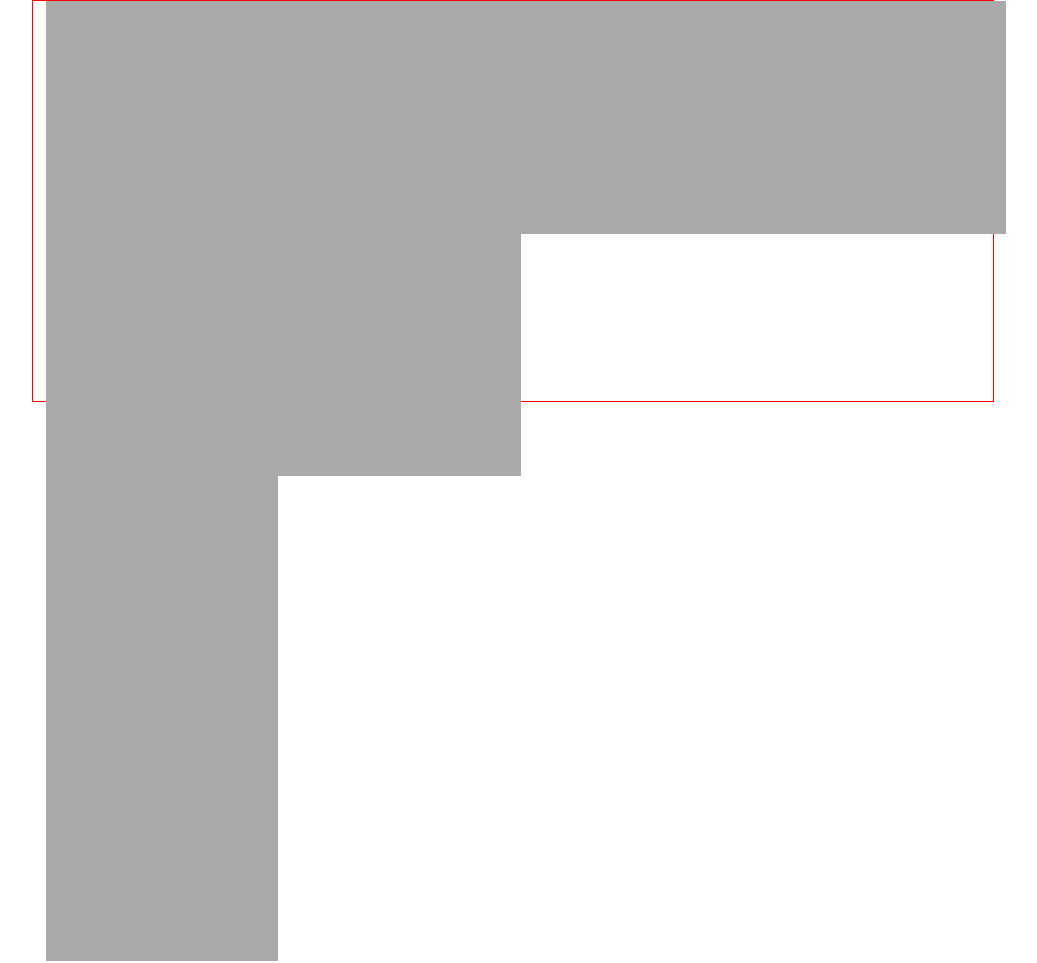
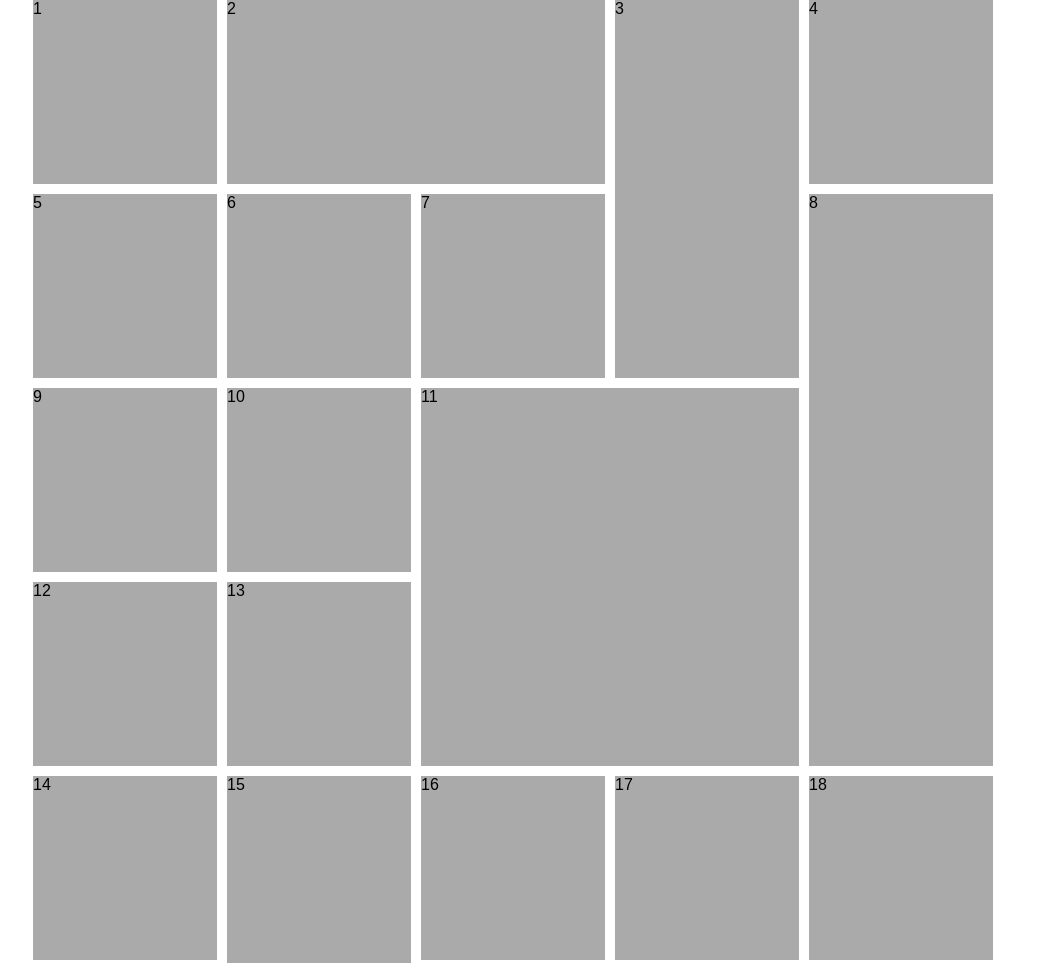
Before and after one commit to ildarsaribzhanov/tilepage, a plain HTML site: page index.html in a window 1280 px wide. Shown: the top 963 px of the page, without its empty margins (127-1164 px from the left). Drawn offline with Linux system fonts and the light colour scheme.

Commit message:
current position for block size(COLxROW): 1xn, 2xn

```diff
--- a/index.html
+++ b/index.html
@@ -18,10 +18,40 @@
 
 	<div class="tile_content">
 		<div class="b_itemtile_1_1 b_itemtile"></div>
+		<div class="b_itemtile_2_1 b_itemtile"></div>
+		<div class="b_itemtile_1_2 b_itemtile"></div>
+		<div class="b_itemtile_1_1 b_itemtile"></div>
+		<div class="b_itemtile_1_1 b_itemtile"></div>
+		<div class="b_itemtile_1_1 b_itemtile"></div>
+		<div class="b_itemtile_1_1 b_itemtile"></div>
+		<div class="b_itemtile_1_3 b_itemtile"></div>
+		<div class="b_itemtile_1_1 b_itemtile"></div>
+		<div class="b_itemtile_1_1 b_itemtile"></div>
+		<div class="b_itemtile_2_2 b_itemtile"></div>
+		<div class="b_itemtile_1_1 b_itemtile"></div>
+		<div class="b_itemtile_1_1 b_itemtile"></div>
 		<div class="b_itemtile_1_1 b_itemtile"></div>
 		<div class="b_itemtile_1_2 b_itemtile"></div>
 		<div class="b_itemtile_1_1 b_itemtile"></div>
-		<div class="b_itemtile_2_1 b_itemtile"></div>
+		<div class="b_itemtile_1_1 b_itemtile"></div>
+		<div class="b_itemtile_1_1 b_itemtile"></div>
+		<div class="b_itemtile_1_1 b_itemtile"></div>
+		<div class="b_itemtile_2_3 b_itemtile"></div>
+		<div class="b_itemtile_1_1 b_itemtile"></div>
+		<div class="b_itemtile_1_1 b_itemtile"></div>
+		<div class="b_itemtile_1_1 b_itemtile"></div>
+		<div class="b_itemtile_2_4 b_itemtile"></div>
+		<div class="b_itemtile_1_1 b_itemtile"></div>
+		<div class="b_itemtile_1_1 b_itemtile"></div>
+		<div class="b_itemtile_1_1 b_itemtile"></div>
+		<div class="b_itemtile_1_1 b_itemtile"></div>
+		<div class="b_itemtile_2_3 b_itemtile"></div>
+		<div class="b_itemtile_1_1 b_itemtile"></div>
+		<div class="b_itemtile_1_1 b_itemtile"></div>
+		<div class="b_itemtile_1_1 b_itemtile"></div>
+		<div class="b_itemtile_1_1 b_itemtile"></div>
+
+		<!-- <div class="b_itemtile_2_1 b_itemtile"></div>
 		<div class="b_itemtile_1_1 b_itemtile"></div>
 		<div class="b_itemtile_1_1 b_itemtile"></div>
 		<div class="b_itemtile_1_1 b_itemtile"></div>
@@ -43,7 +73,7 @@
 		<div class="b_itemtile_3_1 b_itemtile"></div>
 		<div class="b_itemtile_1_1 b_itemtile"></div>
 		<div class="b_itemtile_1_4 b_itemtile"></div>
-		<div class="b_itemtile_4_1 b_itemtile"></div>
+		<div class="b_itemtile_4_1 b_itemtile"></div> -->
 	</div>
 
 </div>
--- a/js/a.js
+++ b/js/a.js
@@ -1,32 +1,93 @@
 $(document).ready(function(){
 
 	// основные параметры
-	var count_col = 4;		// количество колонок
+	var count_col = 5;		// количество колонок
 	var distance = 10;		// расстояние между ячейками
 
-	var steck_length = [0,0,0,0];
+	var steck_length = [];	// длинна колонок
 
 
+	for (var i = 0; i < count_col; i++) {
+		steck_length.push(0);
+	};
+
 	// вычисляемые параметры
-	var single_size = ($('.tile_content').width()-distance*(count_col-1))/4;
-
+	var single_size = ($('.tile_content').width()-distance*(count_col-1))/count_col;
 
 	start_size_init();
 
+	//!!! ненужный код!
+	var num_block = 0;
+	$('.b_itemtile').each(function(){
+		$(this).text(++num_block);
+	});
 
 	// set position
 	// В steck_length запихиваем высоту каждого столбца.
 	// Надо определять минимальную высоту и смотеть где соседи не мешают
 	$('.b_itemtile').each(function(){
 
+		var pos = get_block_position( $(this) );
+
+		$(this).css({
+			'top': pos[0]+'px',
+			'left': pos[1]+'px'
+		});
+
+		// console.log(size)
+
 	});
 
+	// get item block position
+	function get_block_position( itm_block ){
+		var min_index = steck_length.indexOf( get_min_val(steck_length) );
+		var size = get_size_block( itm_block );
+		var out = [];
 
-	// // ненужные настройки !!!! УДАЛИТЬ
-	// $('.b_itemtile').css({
-	// 	'margin-left':distance+'px',
-	// 	'margin-bottom':distance+'px'
-	// });
+		// если в одну колонку влезает
+		if( size[0] == 1 )
+		{
+			out.push( steck_length[min_index] * ( single_size + distance ) );
+			out.push( min_index*(single_size + distance) );
+			steck_length[min_index] = steck_length[min_index] + size[1];
+		};
+
+		// в 2 колонки
+		if( size[0] == 2 )
+		{
+			var time_steck_length = steck_length.concat(); //	временная переменная для хранения длинн
+
+			// в последнюю колонку запихивать блок размером в 2 блока совершенно не логично :)
+			// обезопасим себя присвоив туда максимальное значение
+			if( time_steck_length[count_col-1] < time_steck_length[count_col-2] )
+			{
+				time_steck_length[count_col-1] = time_steck_length[count_col-2];
+			};
+
+
+
+			while(  out.length == 0 )
+			{
+				if ( min_index == count_col-1 || time_steck_length[min_index+1] > time_steck_length[min_index] )
+				{
+					time_steck_length[min_index] = time_steck_length[min_index] + 1;
+					min_index = time_steck_length.indexOf( get_min_val(time_steck_length) );
+				}
+				else
+				{
+					out.push( time_steck_length[min_index] * ( single_size + distance ) );
+					out.push( min_index*(single_size + distance) );
+				};
+			};
+
+			steck_length[min_index] = steck_length[min_index] + size[1];
+			steck_length[min_index+1] = steck_length[min_index];
+
+		};
+
+
+		return out;
+	}
 
 
 	// size initialization
@@ -45,37 +106,89 @@ $(document).ready(function(){
 	// get array size block
 	function get_size_block( itm_block )
 	{
-		if( itm_block.hasClass('b_itemtile_1_1') ){
+		if( itm_block.hasClass('b_itemtile_1_1') )
+		{
 			return [1,1];
 		};
 
-		if( itm_block.hasClass('b_itemtile_1_2') ){
+		if( itm_block.hasClass('b_itemtile_1_2') )
+		{
 			return [1,2];
 		};
 
-		if( itm_block.hasClass('b_itemtile_2_1') ){
+		if( itm_block.hasClass('b_itemtile_2_1') )
+		{
 			return [2,1];
 		};
 
-		if( itm_block.hasClass('b_itemtile_2_2') ){
+		if( itm_block.hasClass('b_itemtile_2_2') )
+		{
 			return [2,2];
 		};
 
-		if( itm_block.hasClass('b_itemtile_1_3') ){
+		if( itm_block.hasClass('b_itemtile_1_3') )
+		{
 			return [1,3];
+		};
+
+		if( itm_block.hasClass('b_itemtile_2_3') )
+		{
+			return [2,3];
 		};
 
 		if( itm_block.hasClass('b_itemtile_3_1') ){
 			return [3,1];
 		};
 
-		if( itm_block.hasClass('b_itemtile_1_4') ){
+		if( itm_block.hasClass('b_itemtile_3_2') )
+		{
+			return [3,2];
+		};
+
+		if( itm_block.hasClass('b_itemtile_3_3') )
+		{
+			return [3,3];
+		};
+
+		if( itm_block.hasClass('b_itemtile_1_4') )
+		{
 			return [1,4];
 		};
 
-		if( itm_block.hasClass('b_itemtile_4_1') ){
+		if( itm_block.hasClass('b_itemtile_2_4') )
+		{
+			return [2,4];
+		};
+
+		if( itm_block.hasClass('b_itemtile_4_1') )
+		{
 			return [4,1];
 		};
 	};
 
+
+	// get min index of array
+	function get_min_val( array_val ){
+		var min = array_val[0];
+		for (var i = 0; i <= array_val.length - 1; i++) {
+			if( min > array_val[i] )
+			{
+				min = array_val[i];
+			}
+		};
+		return min;
+	}
+
+	// get max index of array
+	function get_max_val( array_val ){
+		var max = array_val[0];
+		for (var i = 0; i <= array_val.length - 1; i++) {
+			if( max < array_val[i] )
+			{
+				max = array_val[i];
+			}
+		};
+		return max;
+	}
+
 });
--- a/style.css
+++ b/style.css
@@ -24,12 +24,12 @@ a: hover{text-decoration: none;}
 img {border: 0;}
 
 .b_conteiner{width: 100%; min-height: 100%;}
-.b_band{width: 960px; min-height: 400px; margin: 0 auto; border: 1px solid red;}
+.b_band{width: 960px; min-height: 400px; margin: 0 auto;}
 
 
-	.tile_content{overflow: hidden;}
+	.tile_content{height: 8000px; position: relative;}
 
 		.itemtile_main{width: 100%; height: 100%; position: absolute;}
 
 
-		.b_itemtile{position: absolute; margin: 0 0 1% 1%; background: #aaa;}
+		.b_itemtile{position: absolute; background: #aaa;}
```
